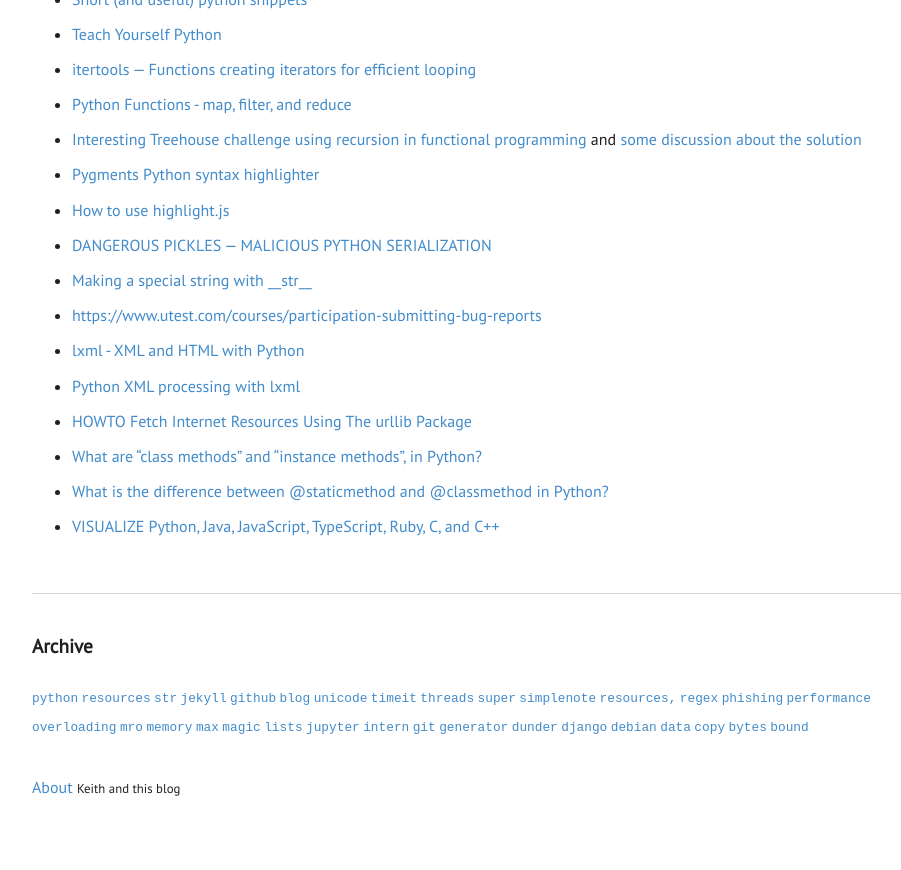
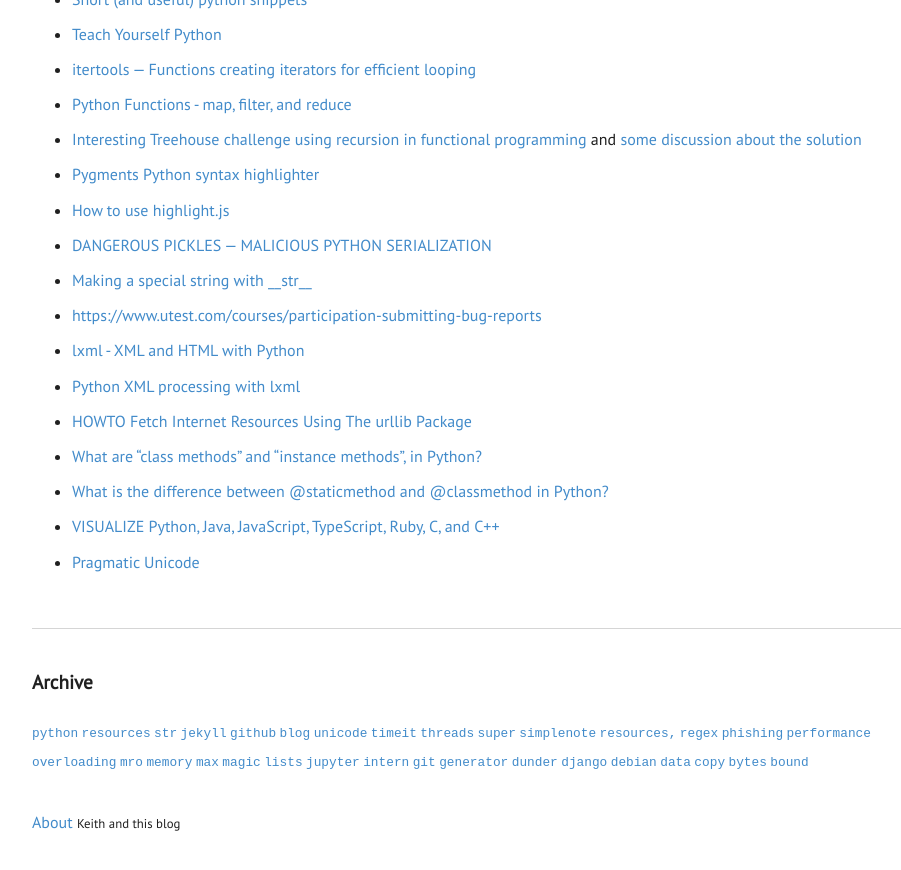
Before and after one commit to keithostertag/keithostertag.github.io, a Jekyll site: the page built from _posts/2017-09-15-useful-links-for-python-programming.md, in a window 1280 px wide and 900 px high, scrolled down 1064 px. Shown: the top 870 px of the window, without its empty margins (160-1061 px from the left). Built offline with Jekyll 4.4.1, drawn with Linux system fonts in a browser that asks for light colours.

Commit message:
added more links

```diff
--- a/_posts/2017-09-15-useful-links-for-python-programming.md
+++ b/_posts/2017-09-15-useful-links-for-python-programming.md
@@ -40,3 +40,4 @@
 * [What are “class methods” and “instance methods”, in Python?](https://softwareengineering.stackexchange.com/questions/306092/what-are-class-methods-and-instance-methods-in-python)
 * [What is the difference between @staticmethod and @classmethod in Python?](https://stackoverflow.com/questions/136097/what-is-the-difference-between-staticmethod-and-classmethod-in-python)
 * [VISUALIZE Python, Java, JavaScript, TypeScript, Ruby, C, and C++](http://pythontutor.com/)
+* [Pragmatic Unicode](https://nedbatchelder.com/text/unipain.html)
```
Also changed, not shown: _posts/2017-09-05-useful-links-for-programming.md (+1 -0 lines).
